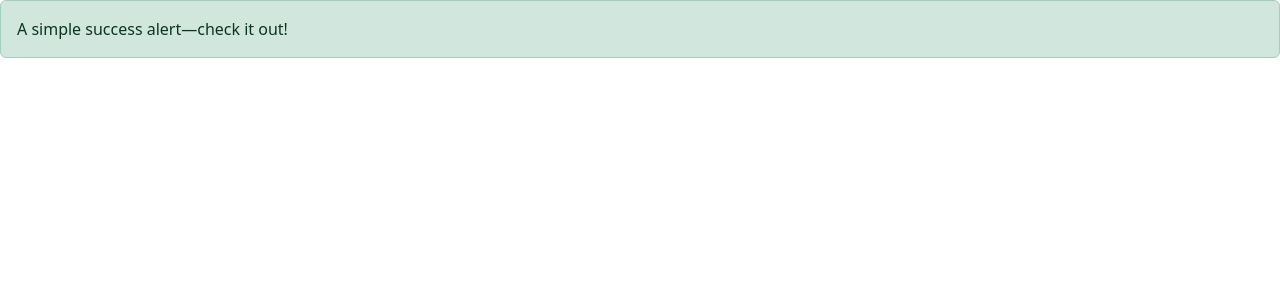
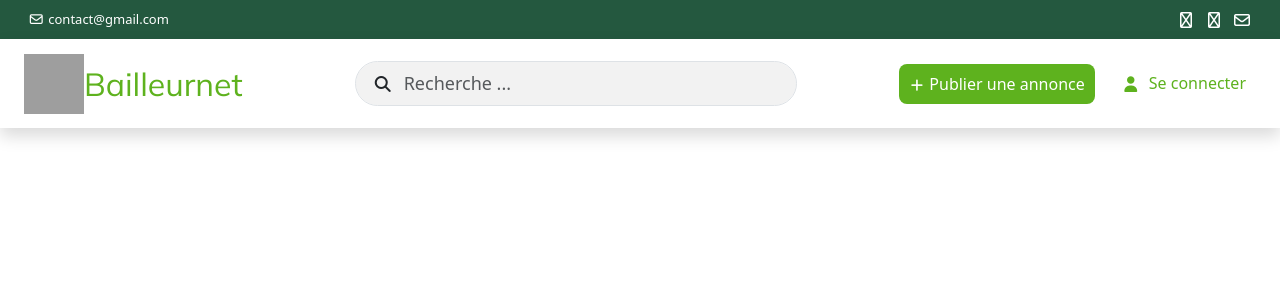
Before and after one commit to Tchoutouo/baill-front, an Angular app: page / in a window 1280 px wide. Shown: the top 300 px of the page. Built offline with nearby package versions, Linux system fonts and the light colour scheme; grey boxes are pictures that could not be loaded.

Commit message:
envoi navbar

```diff
--- a/src/app/app.component.html
+++ b/src/app/app.component.html
@@ -1,5 +1,5 @@
-<div class="alert alert-success" role="alert">
-  A simple success alert—check it out!
+<app-header></app-header>
+<div style="min-height: 100vh;">
+
 </div>
-
 <router-outlet />
--- a/src/app/app.component.ts
+++ b/src/app/app.component.ts
@@ -1,10 +1,11 @@
 import { Component } from '@angular/core';
 import { RouterOutlet } from '@angular/router';
+import { HeaderComponent } from "./components/user/header/header.component";
 
 @Component({
   selector: 'app-root',
   standalone: true,
-  imports: [RouterOutlet],
+  imports: [RouterOutlet, HeaderComponent],
   templateUrl: './app.component.html',
   styleUrl: './app.component.css'
 })
--- a/src/app/components/user/header/header.component.css
+++ b/src/app/components/user/header/header.component.css
@@ -0,0 +1,80 @@
+.nav_top{
+    background-color: var(--main-color-blackgreen);
+    height: 39px;
+}
+
+.contact{
+    font-weight: var(--main-xs-font-weiht);
+    font-size: 13px;
+}
+
+.icon-lis{
+    font-size: 17px;
+}
+
+.nav_bottom{
+    height: 89px;
+}
+
+.site_name{
+    font-family: var(--main-font-Mulish);
+    font-size: 32px;
+    color: var(--main-color);
+    user-select: none;
+}
+
+.brand-logo{
+    height: 60px;
+    width: 60px;
+}
+
+#search_field{
+    background-color: var(--main-color-gray-10);
+    font-weight: var(--main-md-font-weiht);
+    font-size: var(--main-h4-font-size );
+}
+
+.search_icon{
+    top: 33.6%;
+    left: 4%;
+}
+
+.btn_publish{
+    padding: var(--main-btn-sm-padd);
+    background-color: var(--main-color);
+    color: var(--main-color-white);
+    border-radius: var(--main-radius-value-8);
+}
+
+.btn_login{
+    padding: var(--main-btn-sm-padd);
+    background-color: var(--main-color-white);
+    color: var(--main-color);
+}
+
+.btn_publish i{
+    font-size: 13px;
+}
+
+
+@media screen and (max-width : 1200px) {
+    .navbar-collapse{
+        width: 100% ;
+    }
+
+    .two_btn{
+        display: block !important;
+    }
+
+    .nav_item{
+        padding: 10px 0px;
+        width: 80% !important;
+    }
+
+    .nav_item_{
+        margin: 10px 0px ;
+        width: fit-content !important;
+    }
+
+
+}
--- a/src/app/components/user/header/header.component.html
+++ b/src/app/components/user/header/header.component.html
@@ -0,0 +1,49 @@
+
+<nav class="navbar navbar-light nav_top"  aria-label="true">
+    <div class="container-fluid">
+        <div class="d-flex justify-content-between px-3 align-items-center w-100">
+            <a class="nav-link d-flex align-items-center gap-1 text-white contact" href="#">
+                <i class="fa-regular fa-envelope"></i>
+                {{emailContact}}
+            </a>
+            <div class="icon-list gap-2 d-flex text-white">
+                <i class="fa-regular fa-facebook-f"></i>
+                <i class="fa-regular fa-x-twitter"></i>
+                <i class="fa-regular fa-envelope"></i>
+            </div>
+        </div>
+    </div>
+</nav>
+
+<nav class="navbar shadow navbar-light bg-white navbar-expand-xl sticky-top nav_bottom" aria-label="true">
+    <div class="container-fluid justify-content-between px-md-4  bg-white gap-xl-5">
+        <div class="row">
+            <div class="col-md-3">
+                <a href="#" class="navbar-brand relative d-flex align-items-center">
+                    <img class="brand-logo mx-0" src="../../../../assets/baill-logo.ico" alt="">
+                    <span class="site_name">{{siteName}}</span>
+                </a>
+            </div>
+        </div>
+        <button class="navbar-toggler border-0" type="button" data-bs-toggle="collapse" data-bs-target="#navbarNavDropdown" aria-controls="navbarNavDropdown" aria-expanded="false" aria-label="Toggle navigation">
+            <span class="navbar-toggler-icon"></span>
+        </button>
+
+        <div class="collapse navbar-collapse bg-white justify-content-between ps-xl-5 gap-xl-0 gap-md-3" id="navbarNavDropdown">
+            <form class="d-flex nav_item position-relative w-50">
+                <input class="form-control me-2 py-2 px-5 rounded-pill" id="search_field" type="search" placeholder="Recherche ..." aria-label="Search">
+                <i class="fa-solid fa-magnifying-glass position-absolute search_icon"></i>
+            </form>
+            <div class="d-flex gap-3 two_btn">
+                <a class="nav-link btn_publish nav_item_" href="">
+                    <i class="fas fa-plus "></i>
+                    Publier une annonce
+                </a>
+                <a class="nav-link btn_login nav_item_ md_text d-flex gap-2 align-items-center" href="">
+                    <i class="fas fa-user "></i>
+                    Se connecter
+                </a>
+            </div>
+        </div>
+    </div>
+</nav>
--- a/src/app/components/user/header/header.component.ts
+++ b/src/app/components/user/header/header.component.ts
@@ -1,4 +1,5 @@
 import { Component } from '@angular/core';
+import { getSiteName } from '../../../helpers/helper';
 
 @Component({
   selector: 'app-header',
@@ -7,6 +8,14 @@ import { Component } from '@angular/core';
   templateUrl: './header.component.html',
   styleUrl: './header.component.css'
 })
+
 export class HeaderComponent {
 
+  emailContact : string = "contact@gmail.com" ;
+  siteName : string = ""
+  constructor(){}
+
+  ngOnInit() {
+    this.siteName = getSiteName();
+  }
 }
--- a/src/app/helpers/helper.ts
+++ b/src/app/helpers/helper.ts
@@ -0,0 +1,5 @@
+export const getSiteName = () : string =>{
+    let siteName = "Bailleurnet";
+
+    return  siteName;
+}
--- a/src/styles.css
+++ b/src/styles.css
@@ -29,7 +29,7 @@
 
 
     /* Police */
-    --main-font: 'Quicksand';
+    --main-font-Quicksand: 'Quicksand';
     --main-font-Mulish: 'Mulish';
     --main-font-Bree-Serif : 'Bree Serif';
 
@@ -44,10 +44,12 @@
     /* font weight  */
     --main-xl-font-weiht : 600;
     --main-md-font-weiht : 400;
-    --main-md-font-weiht : 400;
+    --main-sm-font-weiht : 400;
+    --main-xs-font-weiht : 300;
 
     /* line hight  */
-    --main-md-line-height : 31.25px;
+    --main-lg-line-height : 31.25px;
+    --main-md-line-height : 22.5px;
     --main-sm-line-height : 16.32px;
 
     /* padding bouttons */
@@ -67,6 +69,7 @@
     /* valeur border radius */
     --main-radius-value-30: 30px;
     --main-radius-value-20: 20px;
+    --main-radius-value-8: 8px;
     --main-radius-value-50: 50%;
 
     /* border */
@@ -75,13 +78,27 @@
     /* gap */
     --gap-30 : 30px;
     --gap-15 : 15px;
+
 }
-
 
 body{
     margin: 0;
     background-color: rgba(255, 255, 255, 1);
     font-size: 14px;
+    font-family: var(--main-font-Quicksand);
     overflow-x: hidden;
     visibility: visible;
 }
+
+.btn_publish{
+    padding: var(--main-btn-sm-padd);
+    background-color: var(--main-color);
+    color: var(--main-color-white);
+    border-radius: var(--main-radius-value-8);
+}
+
+.md_text{
+    font-size: var(--main-h4-font-size);
+    line-height: var(--main-sm-line-height);
+    font-weight: var(--main-md-font-weiht);
+}
```
Also changed, not shown: src/assets/baill-logo.png (deleted), src/assets/logo-2.png (added).
